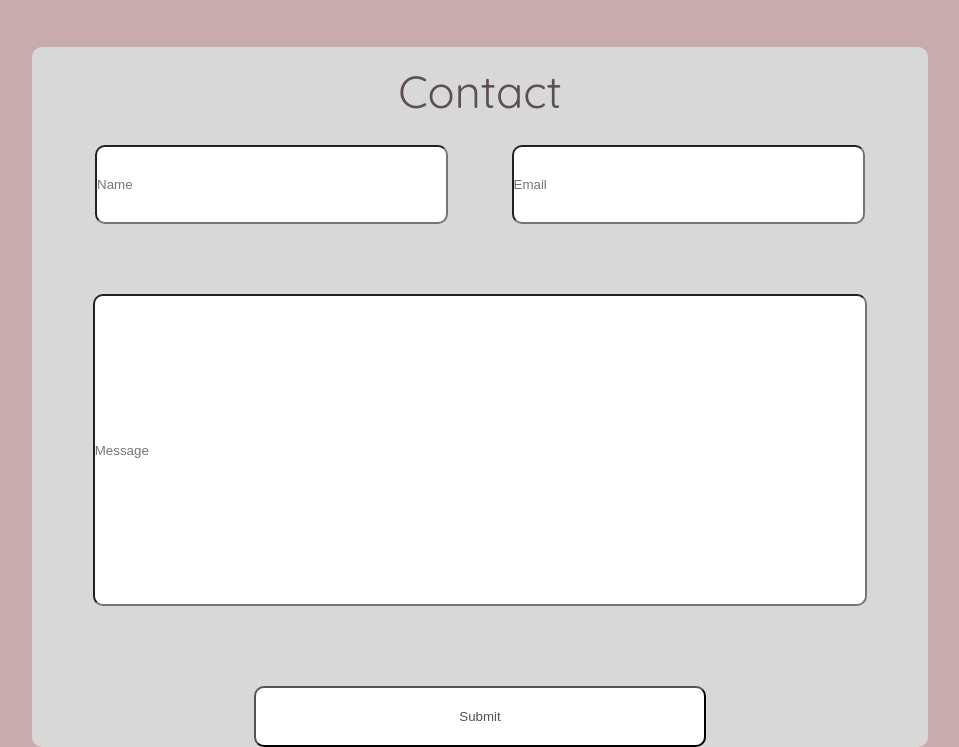
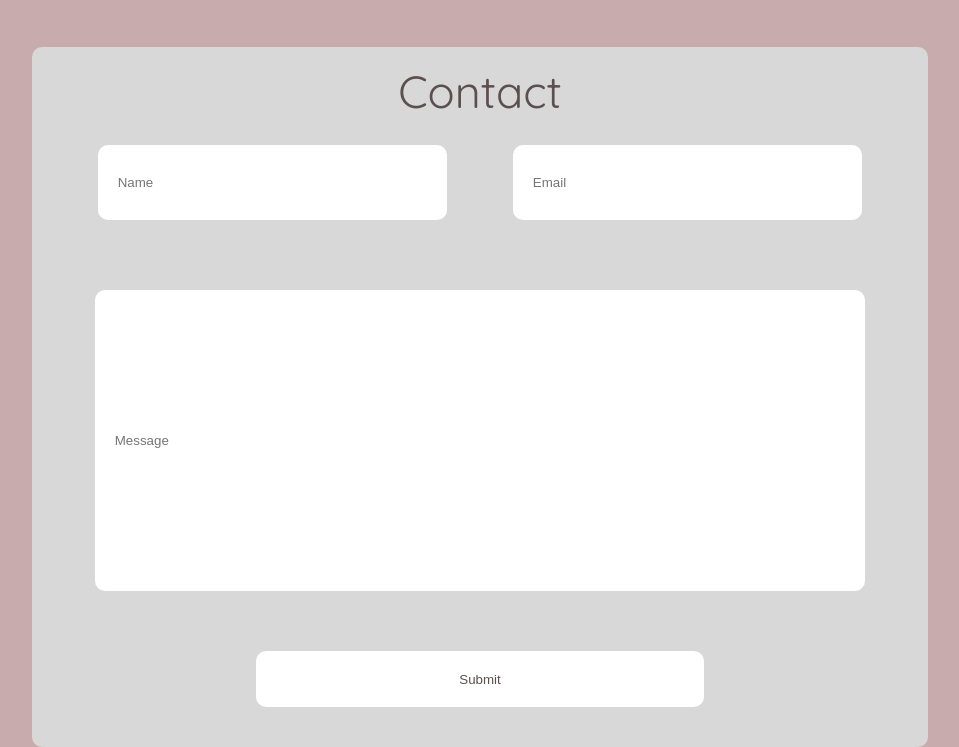
Before and after one commit to emily599/portfolio-v2, a website: page index.html in a window 1280 px wide. Shown: the part 2123-2870 px from the top of the page, without its empty margins (160-1119 px from the left). Drawn offline with Linux system fonts and the light colour scheme.

Commit message:
edit contact

```diff
--- a/sass/main.scss
+++ b/sass/main.scss
@@ -148,6 +148,12 @@ img{
         height: 75px;
         width: 39%;
         border-radius: 10px;
+        border:none;
+
+        &::placeholder{
+            padding-left: 20px;
+
+        }
     }
 
     .email-input-box{
@@ -155,6 +161,12 @@ img{
         height: 75px;
         width: 39%;
         border-radius: 10px;
+        border:none;
+
+        &::placeholder{
+            padding-left: 20px;
+
+        }
     }
 
     .message-input-box{
@@ -162,9 +174,15 @@ img{
         height: 400px;
         width: 86%;
         margin: auto;
-        margin-bottom: 80px;
+        margin-bottom: 60px;
         margin-top: 40px;
-        border-radius: 10px
+        border-radius: 10px;
+        border:none;
+        border:none;
+
+        &::placeholder{
+            padding-left: 20px;
+        }
     }
 
     .submit-button {
@@ -174,6 +192,13 @@ img{
         background-color: white;
         color: #5B4F4F;
         border-radius: 10px;
+        border: none;
+        margin-bottom: 40px;
 
     }
+
+    .submit-button:hover {
+        background-color: #C8ABAD;
+    }
+
 }
```
Also changed, not shown: css/style.css, 1 other file.
